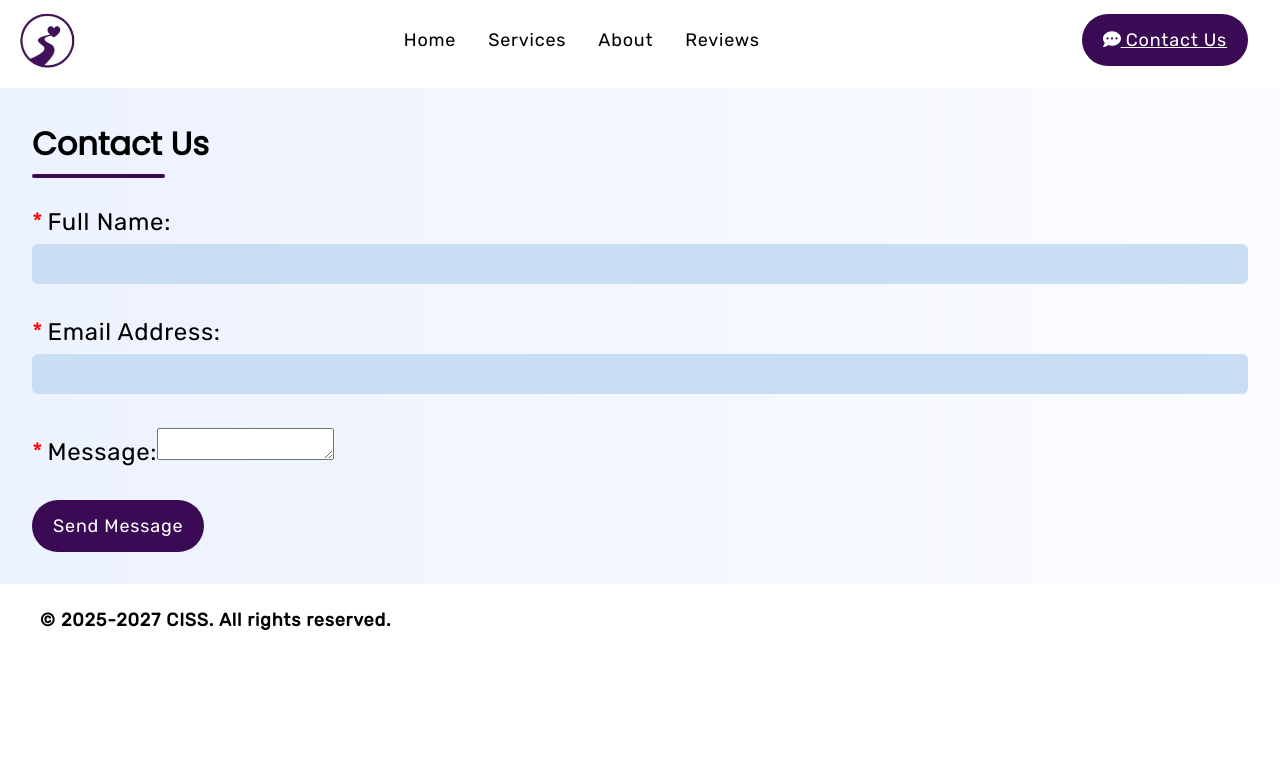
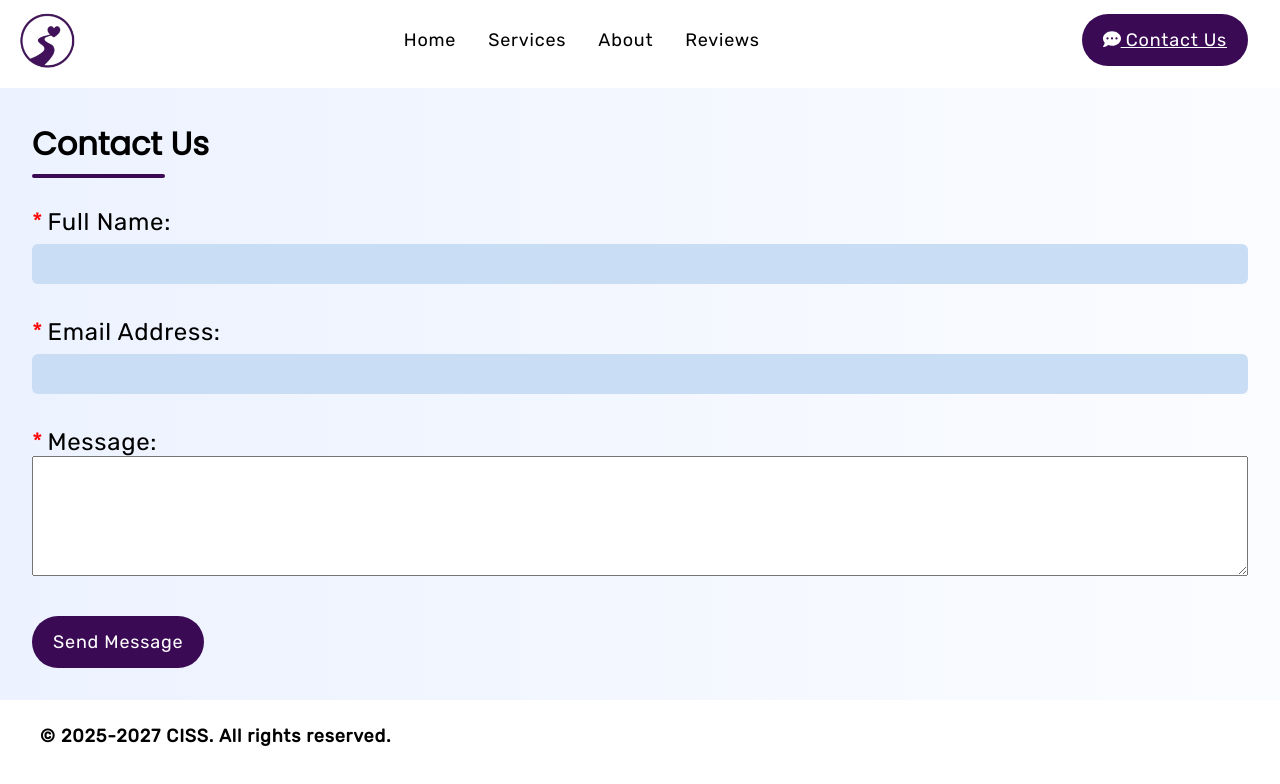
Before and after one commit to ThugPigeon653/ciss, a React (Create React App) app: page /contact in a window 1280 px wide. Shown: the top 784 px of the page. Built offline with nearby package versions, Linux system fonts and the light colour scheme.

Commit message:
Made message box larger by default

```diff
--- a/src/Styles/AppointmentForm.css
+++ b/src/Styles/AppointmentForm.css
@@ -87,3 +87,12 @@
         font-size: 18px;
     }
 }
+
+textarea {
+  min-height: 120px;
+  resize: vertical; /* Optional: allows only vertical resize */
+  width: 100%;
+  padding: 8px;
+  font-size: 1rem;
+  box-sizing: border-box;
+}
```
